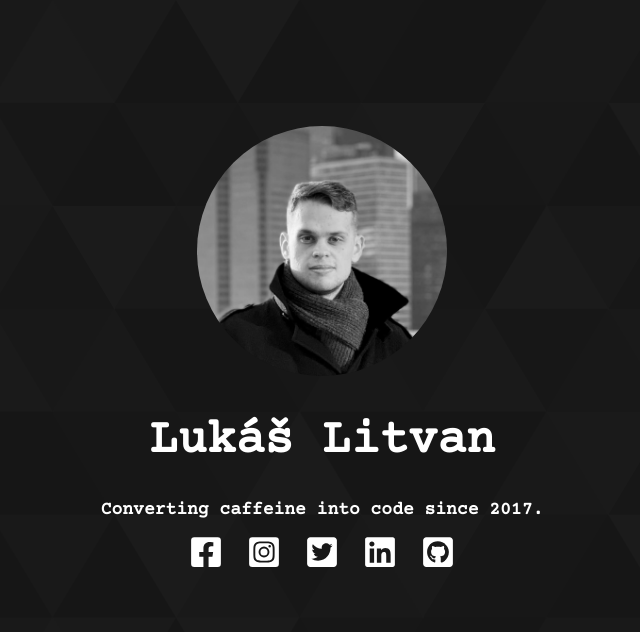
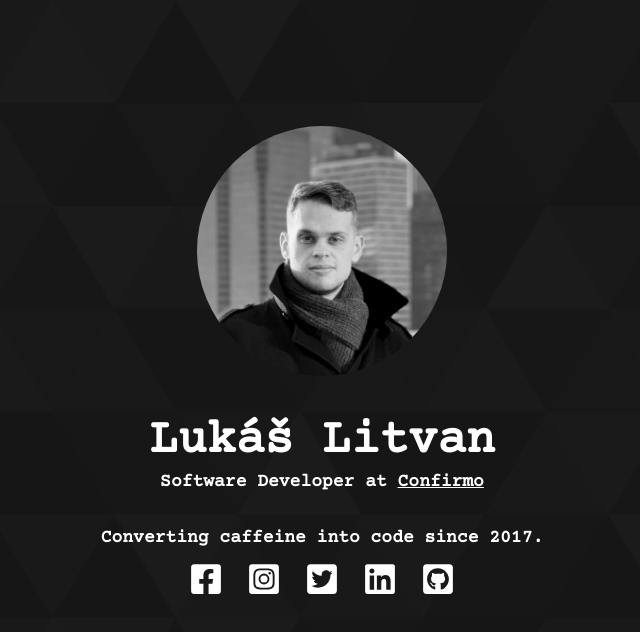
Before and after one commit to litvaluk/personal-website, a Next.js app: page / in a window 1280 px wide. Shown: the top 632 px of the page, without its empty margins (318-958 px from the left). Built offline with nearby package versions, Linux system fonts and the light colour scheme.

Commit message:
Update info and slightly change layout

```diff
--- a/src/pages/_document.tsx
+++ b/src/pages/_document.tsx
@@ -12,8 +12,8 @@ class AppDocument extends Document {
         <Head>
           <meta name="msapplication-TileColor" content="#000000" />
           <meta name="theme-color" content="#000000" />
-          <meta name="description" content="Personal web page of a programmer named Lukáš Litvan, currently a college student at FIT CTU in Prague and a Java Developer at Broadridge Czech Republic, s.r.o." />
-          <meta name="keywords" content="Lukáš Litvan, litvaluk, programmer, developer, student" />
+          <meta name="description" content="Personal web page of a programmer named Lukáš Litvan, college graduate at FIT CTU in Prague, currently working as a Software Developer at Confirmo." />
+          <meta name="keywords" content="Lukáš Litvan, litvaluk, programmer, developer, java" />
           <meta name="author" content="Lukáš Litvan" />
           <meta httpEquiv="X-UA-Compatible" content="IE=edge,chrome=1" />
           <link href="https://fonts.googleapis.com/css2?family=Courier+Prime&display=block" rel="stylesheet" />
--- a/src/pages/index.tsx
+++ b/src/pages/index.tsx
@@ -9,6 +9,7 @@ const Home: NextPage = () => {
     <div className={styles.container}>
       <Image className={styles.image} src={profilePic} alt="Photo of me standing on the Brooklyn Bridge" width="250px" height="250px" layout="intrinsic" placeholder="blur" />
       <h1>Lukáš Litvan</h1>
+      <h2 className={styles.job}>Software Developer at <a href='https://confirmo.net/' target="_blank" rel="noreferrer" aria-label="Confirmo">Confirmo</a></h2>
       <h2>Converting caffeine into code since 2017.</h2>
       <SocialIcons />
     </div>
--- a/src/styles/Home.module.css
+++ b/src/styles/Home.module.css
@@ -8,12 +8,18 @@
 
 .container h1 {
   font-size: 48px;
+  margin-bottom: 0px;
 }
 
 .container h2 {
   font-size: 18px;
 }
 
+.container h2.job {
+  margin-bottom: 36px;
+  margin-top: 4px;
+}
+
 .image {
   border-radius: 50%;
 }
--- a/src/styles/SocialIcons.module.css
+++ b/src/styles/SocialIcons.module.css
@@ -4,11 +4,11 @@
 
 .icon {
   color: white;
-  transition-duration: 0.25s;
+  transition-duration: 0.1s;
 }
 
 .icon:hover {
   color: #ccc;
-  transition-duration: 0.2s;
+  transition-duration: 0.1s;
   transform: scale(1.1);
 }
--- a/src/styles/globals.css
+++ b/src/styles/globals.css
@@ -7,3 +7,23 @@ body {
   font-family: 'Courier Prime';
   box-sizing: border-box;
 }
+
+a {
+  transition-duration: 0.1s;
+}
+
+a:link {
+  color: white
+}
+
+a:active {
+  color: #ccc
+}
+
+a:visited {
+  color: white
+}
+
+a:hover {
+  color: #ccc
+}
```
Also changed, not shown: 2 other files (tests, documents, lock files or other folders).
